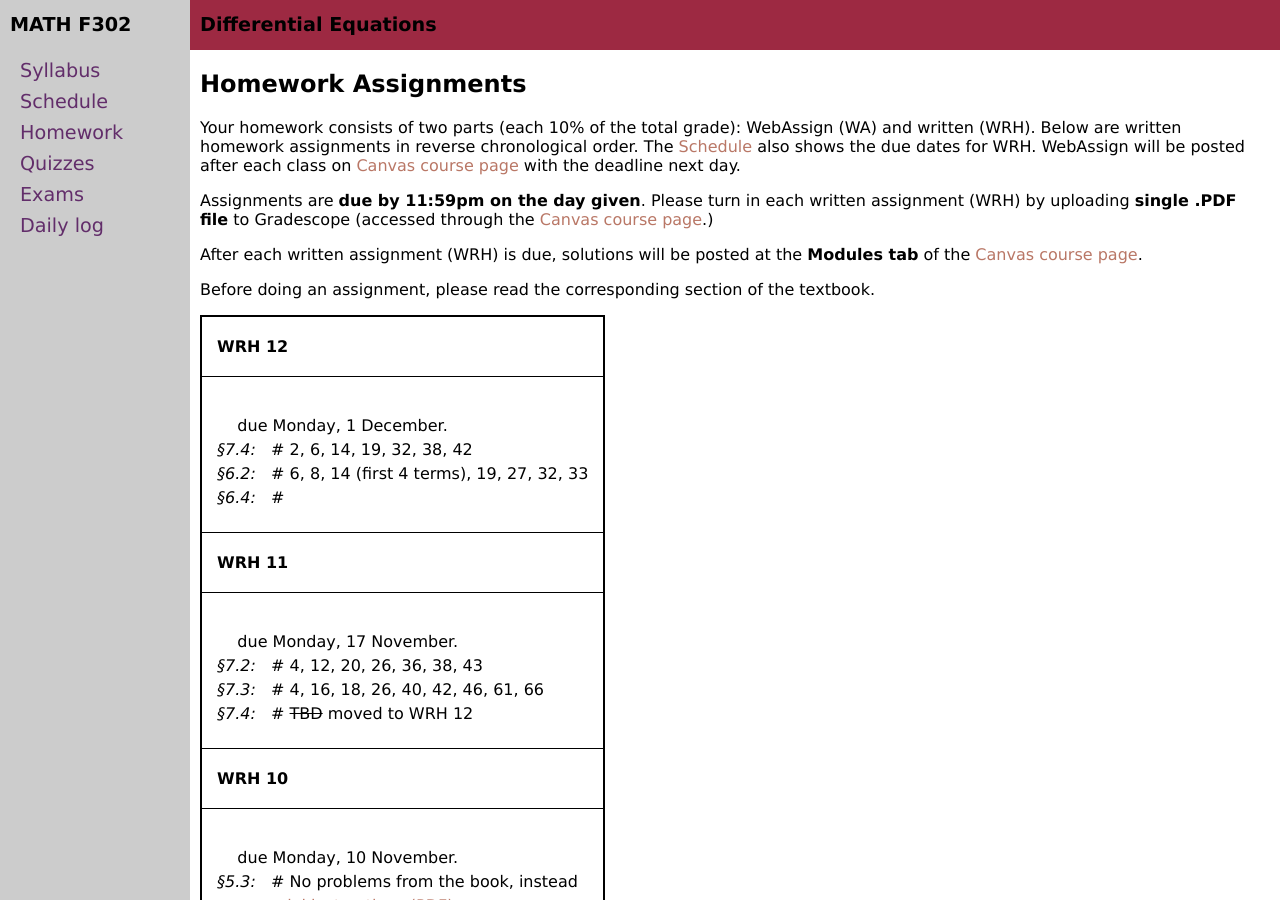
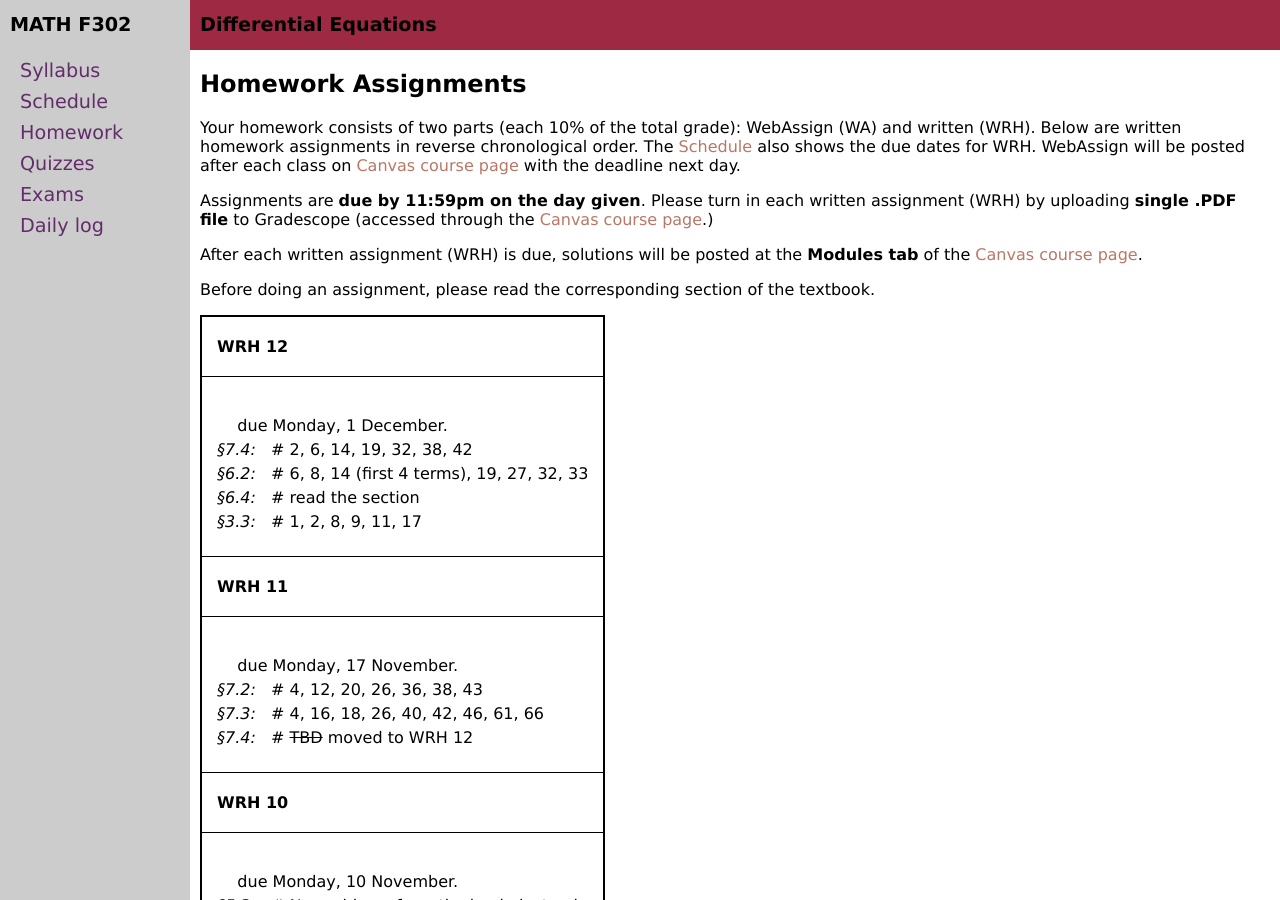
Before and after one commit to blackcurrantpi/ode, a Jekyll site: the page built from homework.md, in a window 1280 px wide and 900 px high. Built offline with Jekyll 4.4.1, drawn with Linux system fonts in a browser that asks for light colours.

Commit message:
upd after 3p3

```diff
--- a/_data/daily.yml
+++ b/_data/daily.yml
@@ -165,5 +165,5 @@ daily:
   chapter: 6.2, 6.4
 
 - name: Monday 24 November
-  description: Modelling with first systems of first-order ODEs
+  description: Modelling with systems of first-order ODEs
   chapter: 3.3
--- a/_data/homework.yml
+++ b/_data/homework.yml
@@ -5,8 +5,6 @@ homework:
 # - name: WRH 13
 # - due: Monday, 1/8 November
 #   sections:
-#   - section: 3.3
-#     problems: TBD
 #   - section: 8.1
 #     problems: TBD
 #   - section: 8.4
@@ -20,7 +18,9 @@ homework:
   - section: 6.2
     problems: 6, 8, 14 (first 4 terms), 19, 27, 32, 33
   - section: 6.4
-    prorblems: read the section
+    problems: read the section
+  - section: 3.3
+    problems: 1, 2, 8, 9, 11, 17
 
 
 - name: WRH 11
```
